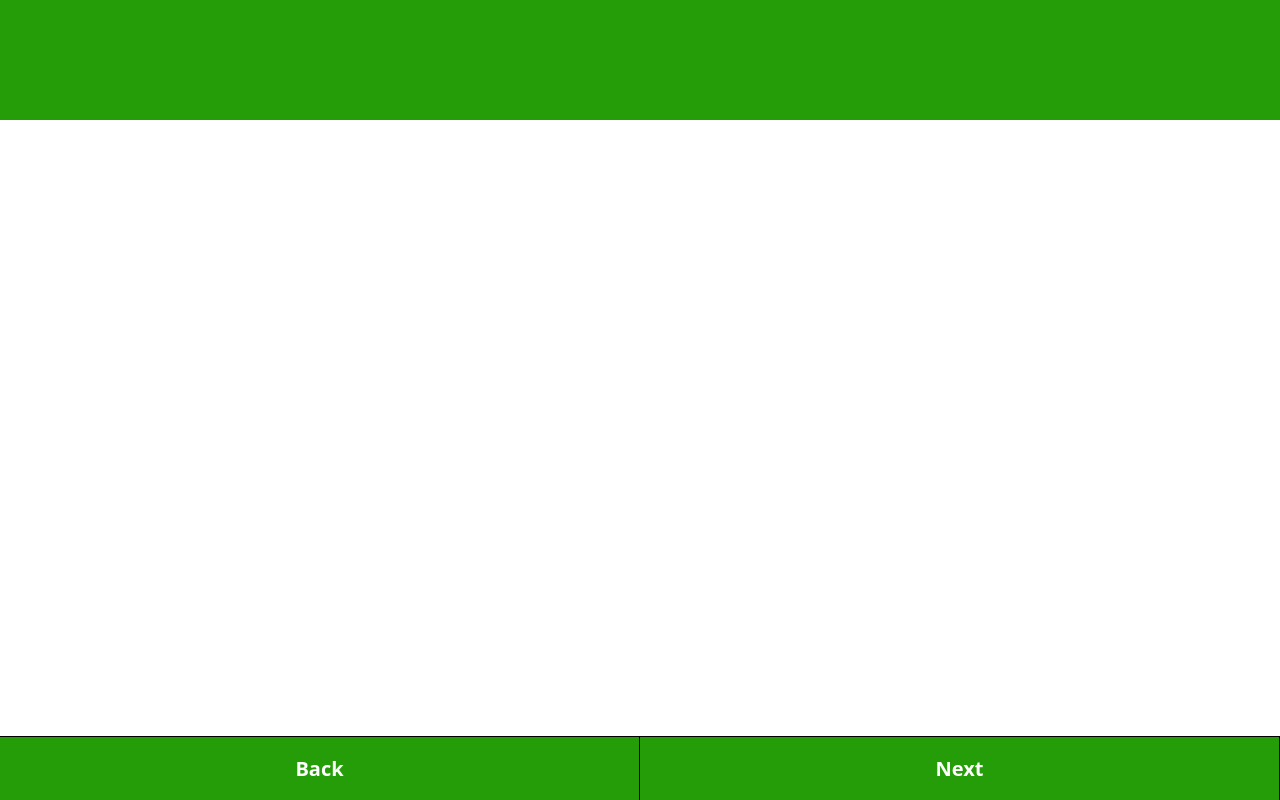
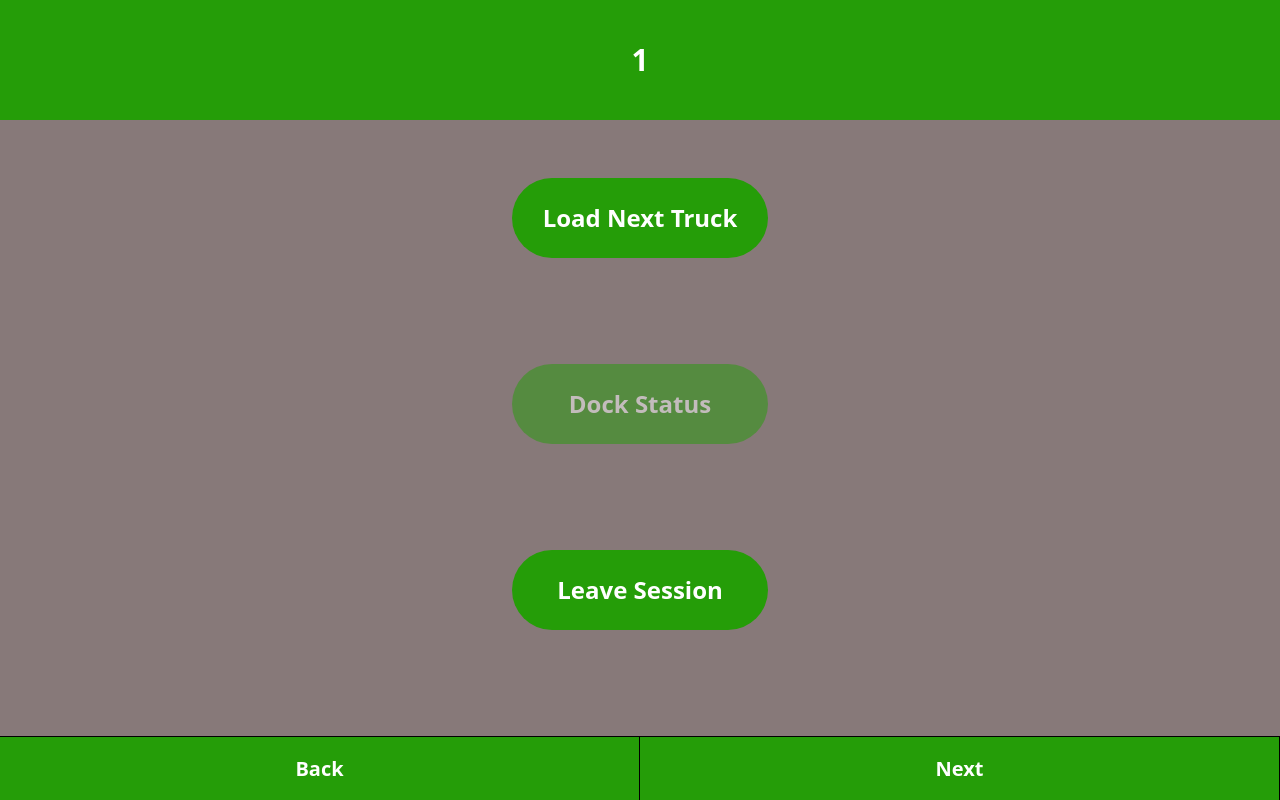
Before and after one commit to AhmedMian17/DigitalDockApp, a React (Vite) app in the folder Frontend/digital-dock-app/: page /sessions/1 in a window 1280 px wide. Built offline with nearby package versions, Linux system fonts and the light colour scheme.

Commit message:
completed session list page, session home page and created landing page for each truck

```diff
--- a/Frontend/digital-dock-app/src/Components/BottomNav.jsx
+++ b/Frontend/digital-dock-app/src/Components/BottomNav.jsx
@@ -1,11 +1,11 @@
-import { useEffect, useState } from "react";
-import { useLocation, useNavigate } from "react-router";
+import { useEffect, useState} from "react";
+import { useLocation, useNavigate, useParams  } from "react-router";
 
 export default function BottomNav() {
     const [nextDisable, setNextDisable] = useState(false);
     const [backDisable, setBackDisable] = useState(false);
     const navigate = useNavigate();
-
+    const params = useParams();
     const location = useLocation();
     console.log(location);
 
@@ -16,11 +16,14 @@ export default function BottomNav() {
         } else if (location.pathname === '/sessions') {
             setBackDisable(false);
             setNextDisable(true);
+        } else if (location.pathname === `/sessions/${params.sessionID}/truck/${params.transitCode}`) {
+            setBackDisable(false);
+            setNextDisable(false);
         }
-    }, [location.pathname])
+    }, [location.pathname, params.sessionID, params.transitCode])
 
     return (
-      <div className="sticky bottom-0 w-full bg-[#259D08] flex border-t-[1px] border-black h-[8%]">
+      <div className="sticky bottom-0 w-full bg-[#259D08] flex border-t-[1px] border-black min-h-[8%]">
         <button onClick={() => {navigate(-1)}} disabled={backDisable} className="disabled:opacity-50 flex-1 bg-[#259D08] text-white font-bold text-xl border-r-[1px] border-black active:bg-blue-600">
           Back
         </button>
--- a/Frontend/digital-dock-app/src/Components/HeaderBar.jsx
+++ b/Frontend/digital-dock-app/src/Components/HeaderBar.jsx
@@ -1,18 +1,30 @@
-import { useLocation } from "react-router";
+import { useLocation, useParams } from "react-router";
 
 export default function HeaderBar() {
   const location = useLocation();
+  const params = useParams();
   let header = "";
 
   if (location.pathname === '/') {
     header = "Dashboard";
   } else if (location.pathname === '/sessions') {
     header = "Active Load Sessions";
+  } else if (location.pathname === `/sessions/${params.sessionID}`) {
+    header = params.sessionID;
+  } else if (location.pathname === `/sessions/${params.sessionID}/truck/${params.transitCode}`) {
+    header = `${params.sessionID}`;
   }
 
   return (
-    <div className="sticky top-0 h-[15%] w-full bg-[#259D08] flex items-center justify-center font-sans text-3xl text-white font-bold">
+    <div className="sticky top-0 min-h-[15%] w-full bg-[#259D08] flex flex-col items-center justify-evenly font-sans text-3xl text-white font-bold">
       {header}
+      {params.transitCode ?
+        <div>
+            Truck: {params.transitCode}
+        </div>
+        :
+        <></>
+        }
     </div>
   );
 }
--- a/Frontend/digital-dock-app/src/Components/SessionListItem.jsx
+++ b/Frontend/digital-dock-app/src/Components/SessionListItem.jsx
@@ -1,8 +1,26 @@
-export default function SessionListItem() {
+import { useNavigate } from "react-router";
+
+export default function SessionListItem(props) {
+    const store = props.store;
+    const time = props.time;
+    const date = props.date;
+
+    const navigate = useNavigate();
+
+    const sessionHomeNav = () => {
+        navigate(`/sessions/${store}${time}${date}`)
+    }
 
     return (
-        <>
-
-        </>
+        <div
+            onClick={() => {sessionHomeNav()}}
+            className="bg-white h-[7rem] w-full border-solid border-black border-b-[1.5px] active:bg-yellow-300"
+        >
+            <div className="ml-1 flex flex-col justify-evenly h-full font-extrabold text-lg">
+                <div>Store: {store}</div>
+                <div>Session Time: {time}</div>
+                <div>Date: {date}</div>
+            </div>
+        </div>
     )
 }
--- a/Frontend/digital-dock-app/src/Pages/SessionHome.jsx
+++ b/Frontend/digital-dock-app/src/Pages/SessionHome.jsx
@@ -1,7 +1,16 @@
+import { useLocation } from "react-router";
+import GreenButton from "../Components/GreenButton";
+
 export default function SessionHome() {
+    // const params = useParams();
+    const location = useLocation();
+    let trucks = ["KBB", "KBC", "KBD"];
 
     return (
-        <>
-        </>
+        <div className="bg-[#877979] flex flex-col items-center min-h-full justify-evenly">
+            <GreenButton path={`${location.pathname}/truck/${trucks[0]}`} text="Load Next Truck" />
+            <GreenButton disabled={true} path="" text="Dock Status" />
+            <GreenButton path="/" text="Leave Session" />
+        </div>
     )
 }
--- a/Frontend/digital-dock-app/src/Pages/SessionList.jsx
+++ b/Frontend/digital-dock-app/src/Pages/SessionList.jsx
@@ -1,8 +1,12 @@
+import SessionListItem from "../Components/SessionListItem";
+
 export default function SessionList() {
 
     return (
         <div className="bg-[#877979] flex flex-col items-center min-h-full">
-
+            <SessionListItem store="1800" time="AM" date="090125"/>
+            <SessionListItem store="1300" time="AM" date="090125"/>
+            <SessionListItem store="1000" time="AM" date="090125"/>
         </div>
     )
 }
```
